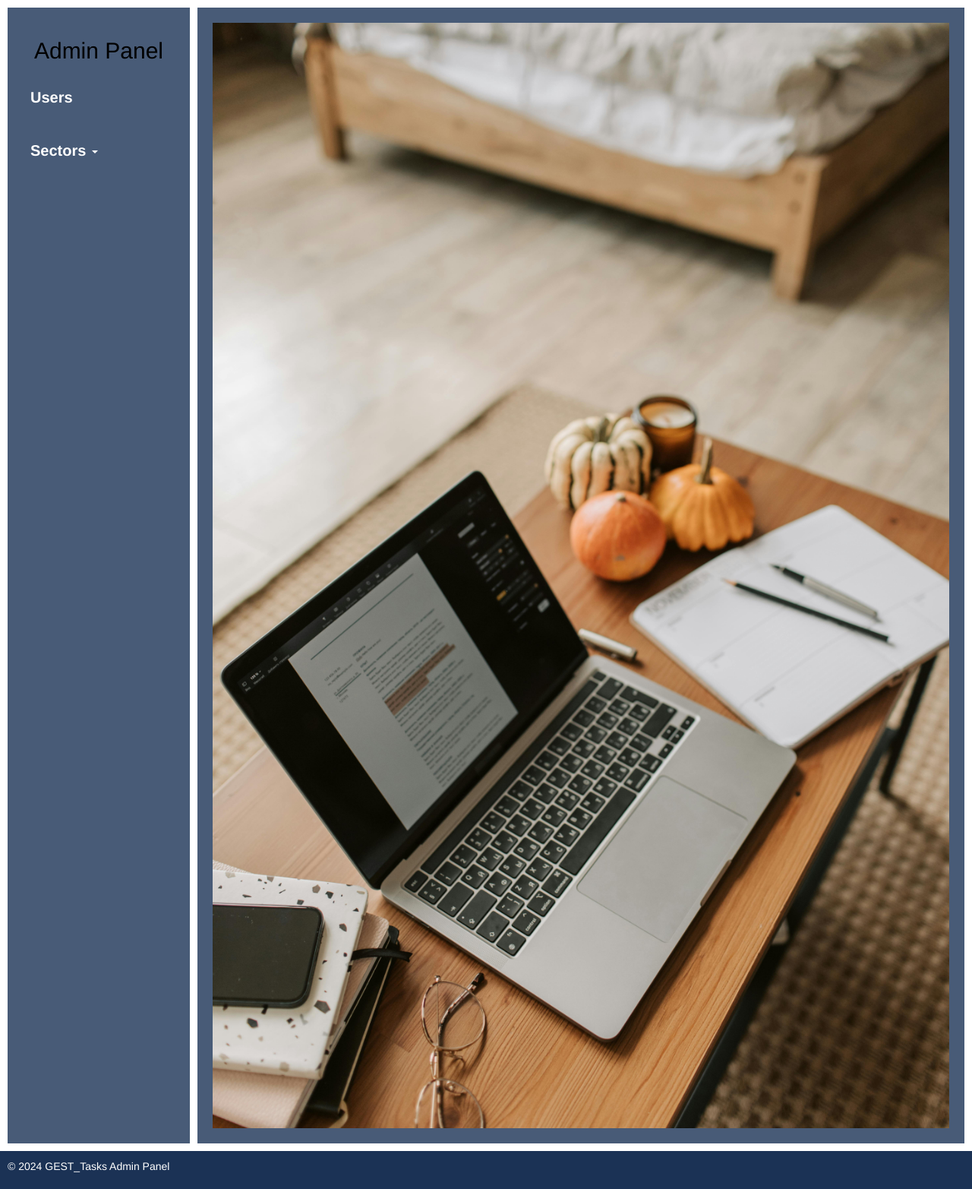
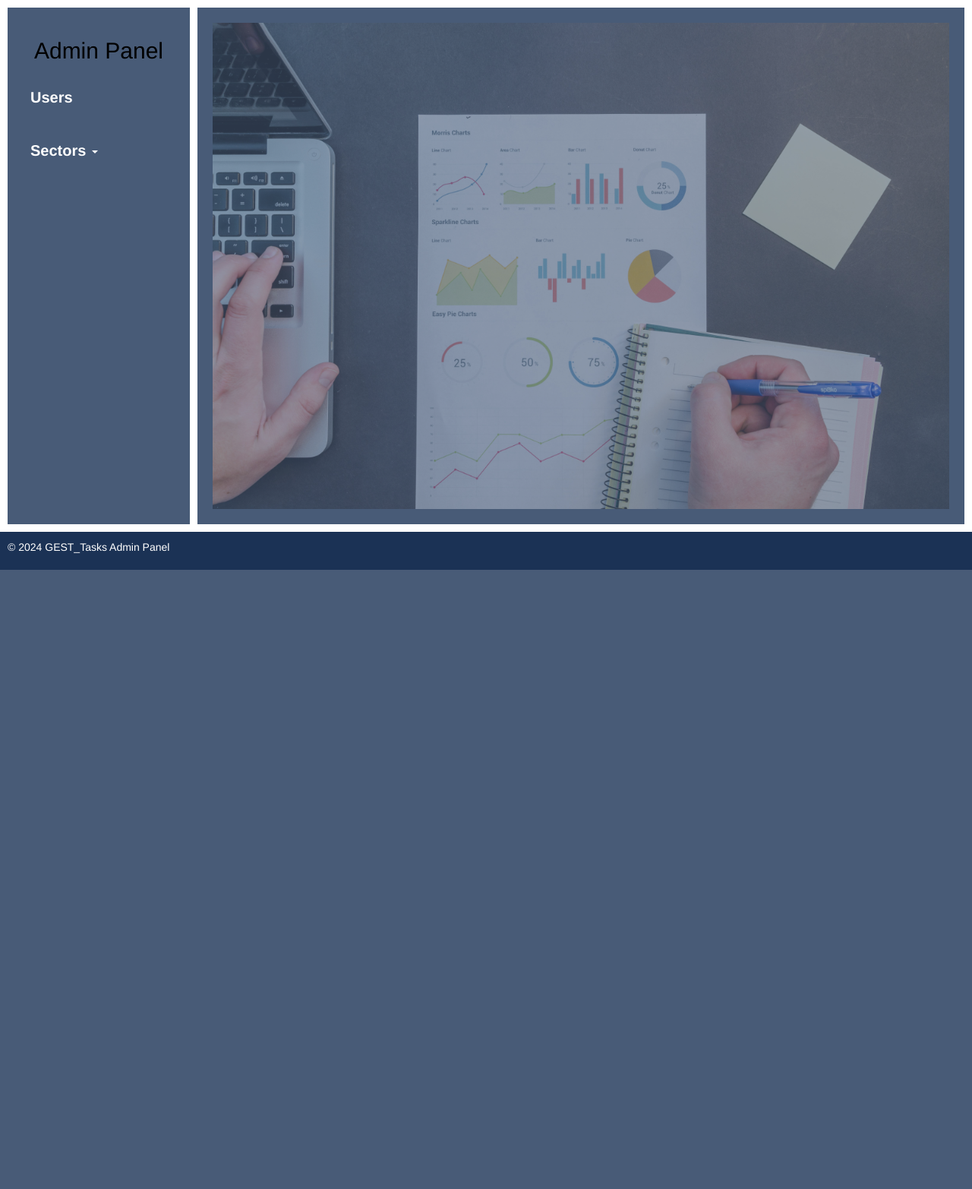
Before and after one commit to Placito/GEST_tasks, a Flask app: template src/templates/admin/base.html in a window 1280 px wide. Shown: the part 50-1615 px from the top of the page at 76% size. After the commit the page ends 800 px from the top, so only its background shows below. Run offline with Flask 2, Linux system fonts and the light colour scheme; the template is opened without the code that fills it, so the values that code supplies are empty; parts of the project's set-up code (start-up, migrations or seed data) failed here and were passed over; some libraries are stand-ins or nearby versions.

Commit message:
add welcome img

```diff
--- a/src/static/styles/admin.css
+++ b/src/static/styles/admin.css
@@ -56,9 +56,9 @@ body {
 
 .content {
     flex-grow: 1; /* Allow content area to grow */
-    padding: 20px; /* Padding inside the content area */
     background-color: rgba(27, 50, 85, 0.8); /* Dark blue background with 40% opacity */
     margin: 60px 10px 10px 10px;
+    position: relative; /* Ensure positioning context for absolute children */
 }
 
 /* Navbar styles */
@@ -129,10 +129,13 @@ body {
 .task {
     width: 100%; /* Set to full width of the parent */
     height: 100%; /* Set to full height of the parent */
+    padding: 20px; /* Padding inside the content area */
     background-size: cover; /* Cover the entire area */
-    background-position: center; /* Center the image */
+    justify-items: center;
+    margin: auto;
     background-repeat: no-repeat; /* Do not repeat the image */
-    position: relative; /* Ensure positioning context for absolute children */
+    position: absolute;
+    opacity: 0.4;
 }
 
 /* Responsive styles */
```
Also changed, not shown: src/static/img/task.jpg.
